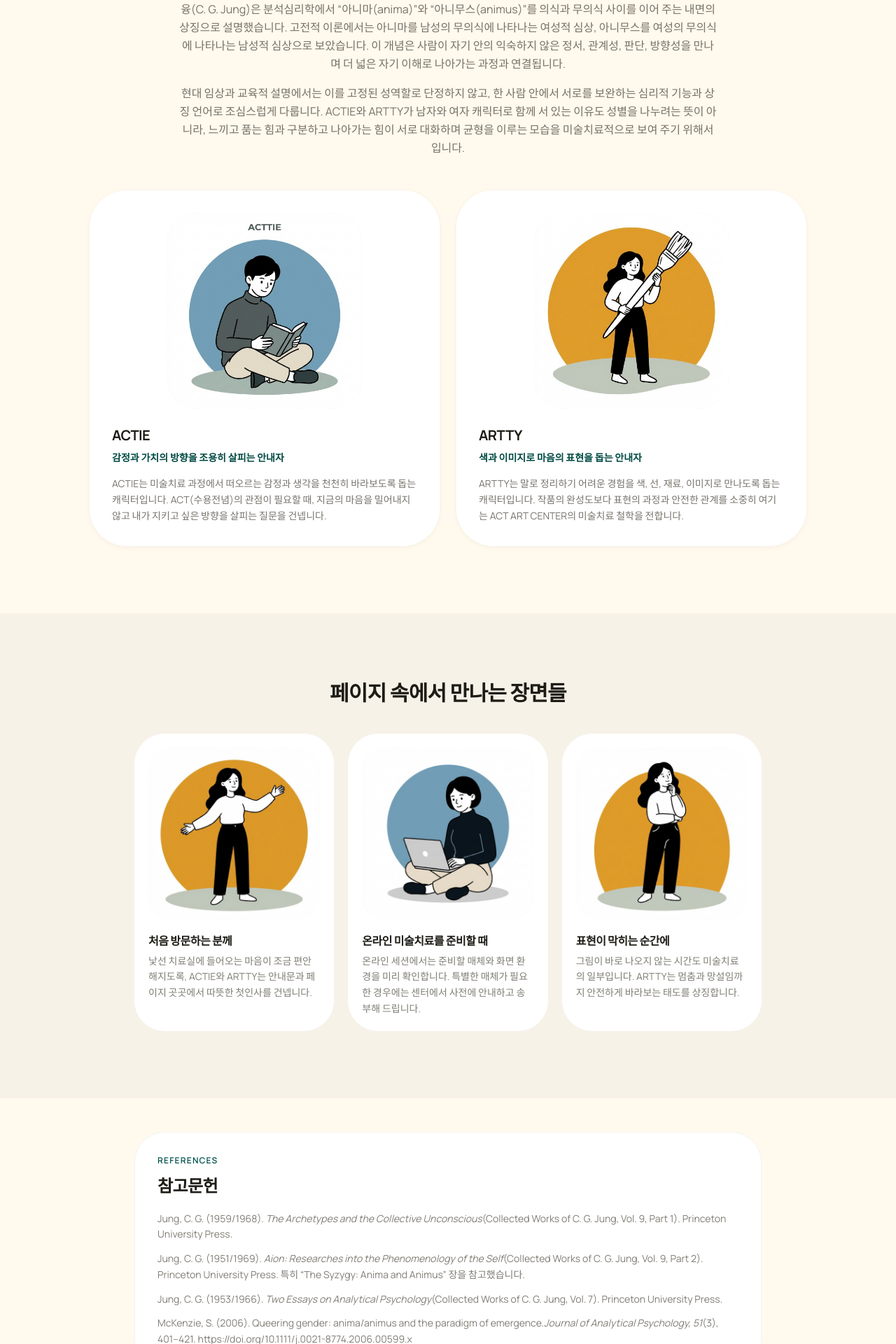
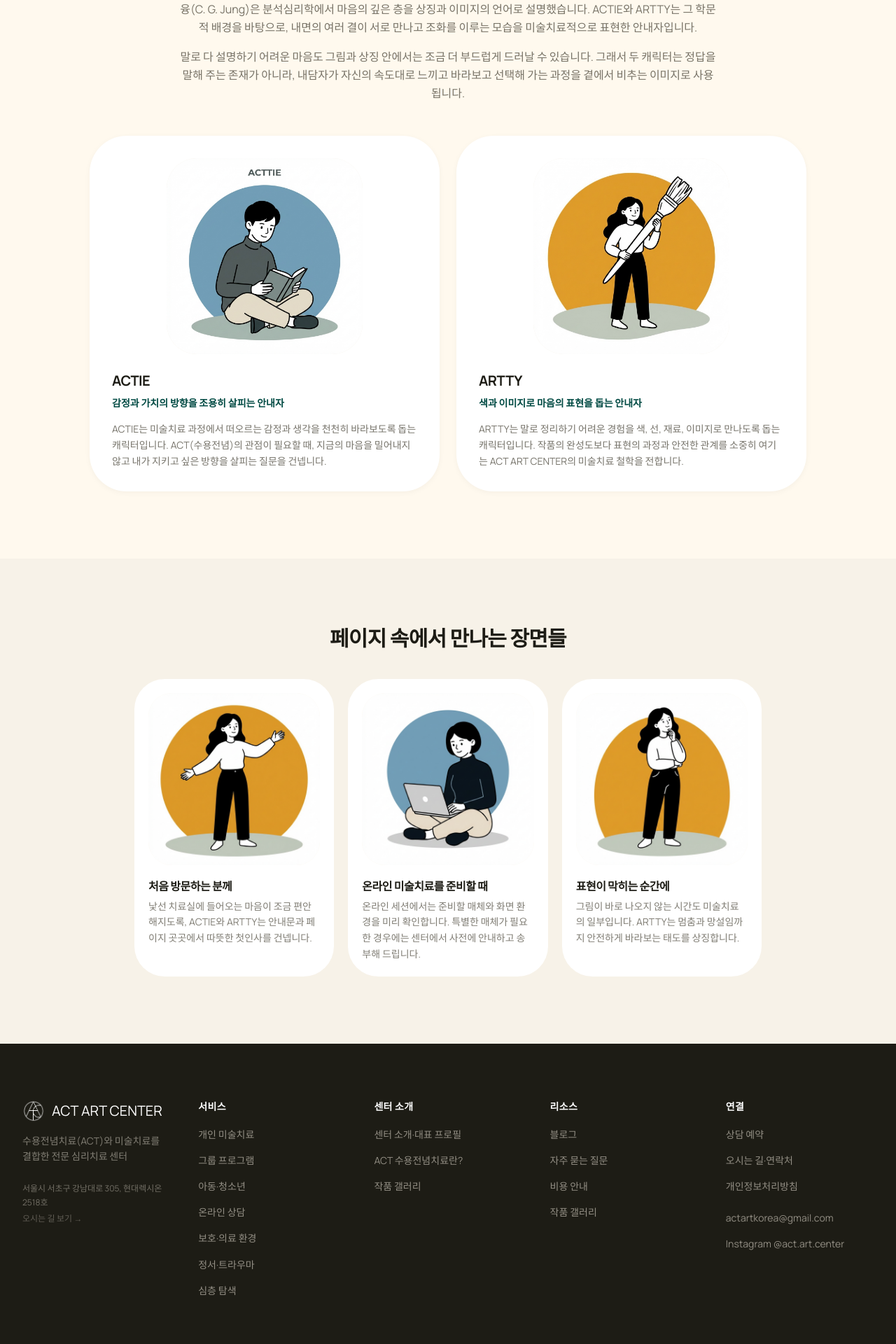
Before and after one commit to act-art-center/actartcenter.com, a Next.js app: page /characters in a window 1280 px wide. Shown: the part 780-2700 px from the top of the page at 70% size. Built offline with nearby package versions, Linux system fonts and the light colour scheme.

Commit message:
fix: remove character page references and gender theory copy

```diff
--- a/src/app/characters/page.tsx
+++ b/src/app/characters/page.tsx
@@ -95,14 +95,12 @@ export default function CharactersPage() {
                 한 사람의 마음 안에는 조용히 느끼는 마음, 움직이고 선택하려는 마음처럼 서로 다른 결이 함께 있습니다.
               </p>
               <p>
-                융(C. G. Jung)은 분석심리학에서 &ldquo;아니마(anima)&rdquo;와 &ldquo;아니무스(animus)&rdquo;를 의식과 무의식 사이를 이어 주는 내면의 상징으로 설명했습니다.
-                고전적 이론에서는 아니마를 남성의 무의식에 나타나는 여성적 심상, 아니무스를 여성의 무의식에 나타나는 남성적 심상으로 보았습니다.
-                이 개념은 사람이 자기 안의 익숙하지 않은 정서, 관계성, 판단, 방향성을 만나며 더 넓은 자기 이해로 나아가는 과정과 연결됩니다.
+                융(C. G. Jung)은 분석심리학에서 마음의 깊은 층을 상징과 이미지의 언어로 설명했습니다.
+                ACTIE와 ARTTY는 그 학문적 배경을 바탕으로, 내면의 여러 결이 서로 만나고 조화를 이루는 모습을 미술치료적으로 표현한 안내자입니다.
               </p>
               <p>
-                현대 임상과 교육적 설명에서는 이를 고정된 성역할로 단정하지 않고, 한 사람 안에서 서로를 보완하는 심리적 기능과 상징 언어로 조심스럽게 다룹니다.
-                ACTIE와 ARTTY가 남자와 여자 캐릭터로 함께 서 있는 이유도 성별을 나누려는 뜻이 아니라,
-                느끼고 품는 힘과 구분하고 나아가는 힘이 서로 대화하며 균형을 이루는 모습을 미술치료적으로 보여 주기 위해서입니다.
+                말로 다 설명하기 어려운 마음도 그림과 상징 안에서는 조금 더 부드럽게 드러날 수 있습니다.
+                그래서 두 캐릭터는 정답을 말해 주는 존재가 아니라, 내담자가 자신의 속도대로 느끼고 바라보고 선택해 가는 과정을 곁에서 비추는 이미지로 사용됩니다.
               </p>
             </div>
           </div>
@@ -143,37 +141,6 @@ export default function CharactersPage() {
         </Container>
       </SectionWrapper>
 
-      <SectionWrapper bg="paper" className="pt-10 lg:pt-12">
-        <Container>
-          <div className="max-w-4xl mx-auto rounded-2xl bg-white p-6 lg:p-8" style={{ border: "1px solid rgba(196, 191, 183, 0.18)" }}>
-            <p className="text-xs font-semibold tracking-widest uppercase text-primary-500 mb-3">
-              References
-            </p>
-            <h2 className="text-night text-xl lg:text-2xl font-bold tracking-tight">
-              참고문헌
-            </h2>
-            <ul className="mt-5 space-y-3 text-charcoal/70 text-sm leading-relaxed">
-              <li>
-                Jung, C. G. (1959/1968). <em>The Archetypes and the Collective Unconscious</em>
-                (Collected Works of C. G. Jung, Vol. 9, Part 1). Princeton University Press.
-              </li>
-              <li>
-                Jung, C. G. (1951/1969). <em>Aion: Researches into the Phenomenology of the Self</em>
-                (Collected Works of C. G. Jung, Vol. 9, Part 2). Princeton University Press.
-                특히 “The Syzygy: Anima and Animus” 장을 참고했습니다.
-              </li>
-              <li>
-                Jung, C. G. (1953/1966). <em>Two Essays on Analytical Psychology</em>
-                (Collected Works of C. G. Jung, Vol. 7). Princeton University Press.
-              </li>
-              <li>
-                McKenzie, S. (2006). Queering gender: anima/animus and the paradigm of emergence.
-                <em>Journal of Analytical Psychology, 51</em>(3), 401–421. https://doi.org/10.1111/j.0021-8774.2006.00599.x
-              </li>
-            </ul>
-          </div>
-        </Container>
-      </SectionWrapper>
 
     </>
   );
```
